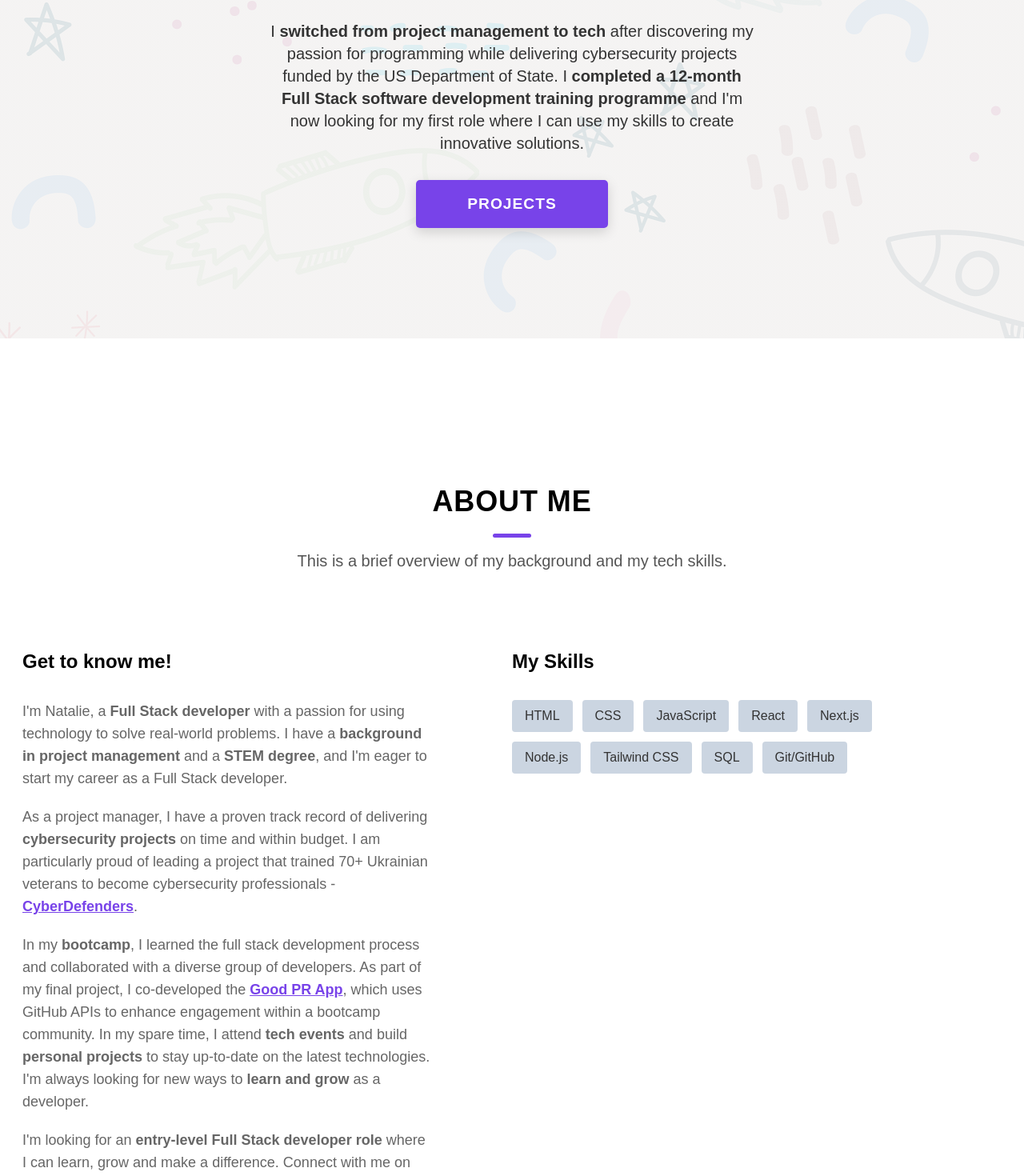
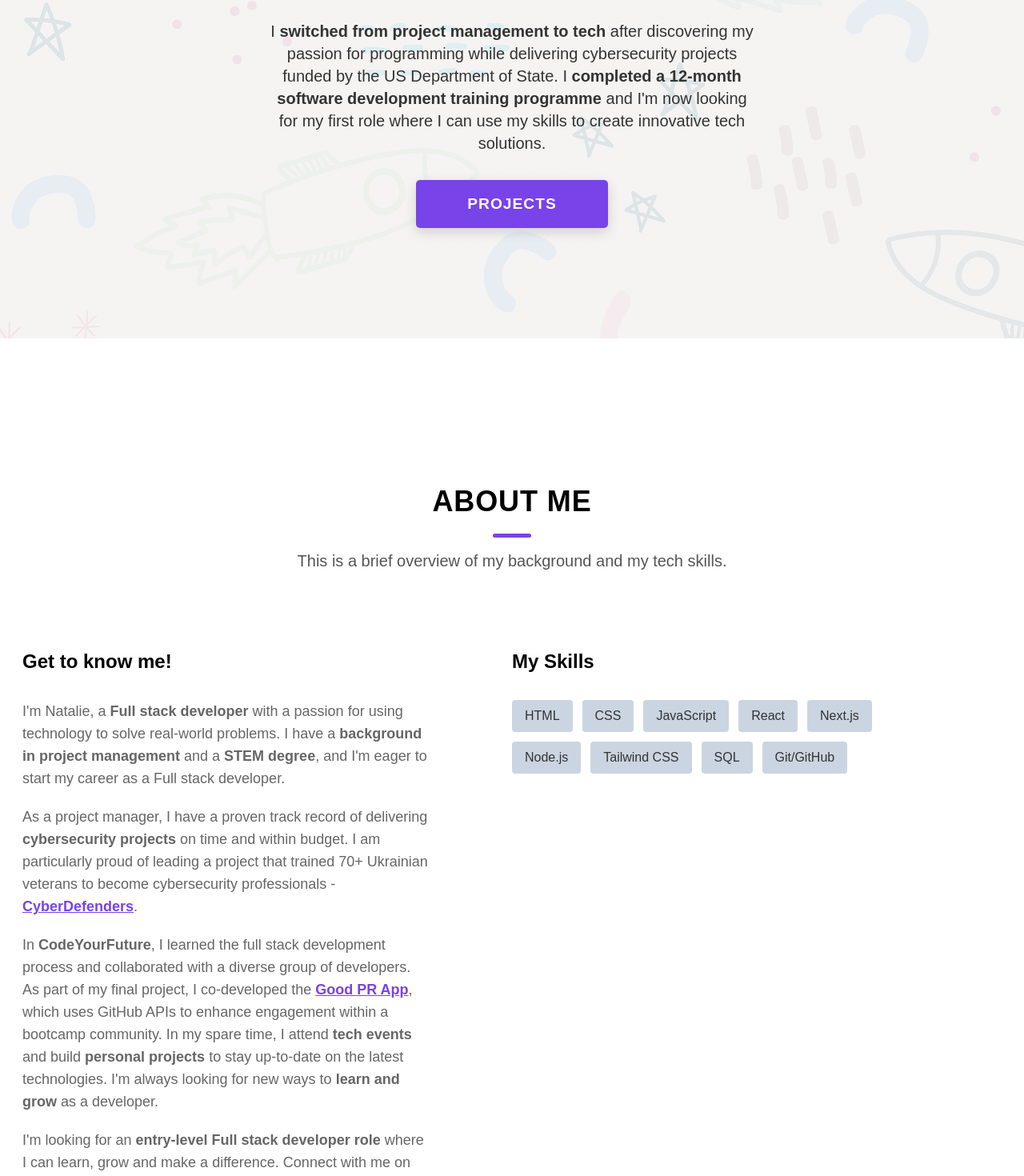
Before and after one commit to nataliiazab/portfolio, a React (Vite) app: page / in a window 1280 px wide. Shown: the part 409-1879 px from the top of the page at 80% size. Built offline with nearby package versions, Linux system fonts and the light colour scheme; a web font is replaced by a local one.

Commit message:
Update About and Home parapgraphs

```diff
--- a/src/components/About.jsx
+++ b/src/components/About.jsx
@@ -30,11 +30,11 @@ const About = () => {
           <h4 className="text-2xl font-bold mb-8">Get to know me!</h4>
           <div className="md:w-10/12 text-lg text-[#666] mb-8">
             <p className="mb-5">
-              I'm Natalie, a <strong>Full Stack developer</strong> with a passion
+              I'm Natalie, a <strong>Full stack developer</strong> with a passion
               for using technology to solve real-world problems. I have a{" "}
               <strong>background in project management</strong> and a{" "}
               <strong>STEM degree</strong>, and I'm eager to start my career as
-              a Full Stack developer.
+              a Full stack developer.
             </p>
             <p className="mb-5">
               As a project manager, I have a proven track record of delivering
@@ -50,7 +50,7 @@ const About = () => {
               .
             </p>
             <p className="mb-5">
-              In my <strong>bootcamp</strong>, I learned the full stack
+              In <strong>CodeYourFuture</strong>, I learned the full stack
               development process and collaborated with a diverse group of
               developers. As part of my final project, I co-developed the{" "}
               <a
@@ -67,7 +67,7 @@ const About = () => {
             </p>
             <p className="mb-5">
               I'm looking for an{" "}
-              <strong>entry-level Full Stack developer role</strong> where I can
+              <strong>entry-level Full stack developer role</strong> where I can
               learn, grow and make a difference. Connect with me on{" "}
               <a
                 href="https://www.linkedin.com/feed/"
--- a/src/components/Home.jsx
+++ b/src/components/Home.jsx
@@ -27,7 +27,7 @@ const Home = () => {
           </h1>
           <TypeAnimation
             sequence={[
-              "Fullstack Developer",
+              "Full Stack Developer",
               1000,
               "Software Engineer",
               1000,
@@ -48,9 +48,9 @@ const Home = () => {
             I <strong>switched from project management to tech</strong> after
             discovering my passion for programming while delivering
             cybersecurity projects funded by the US Department of State. I{" "}
-            <strong>completed a 12-month Full Stack software development training programme</strong>{" "}
+            <strong>completed a 12-month software development training programme</strong>{" "}
             and I'm now looking for my first role where I can use my skills to
-            create innovative solutions.
+            create innovative tech solutions.
           </p>
 
           <button className="btn py-4 px-16">
```
